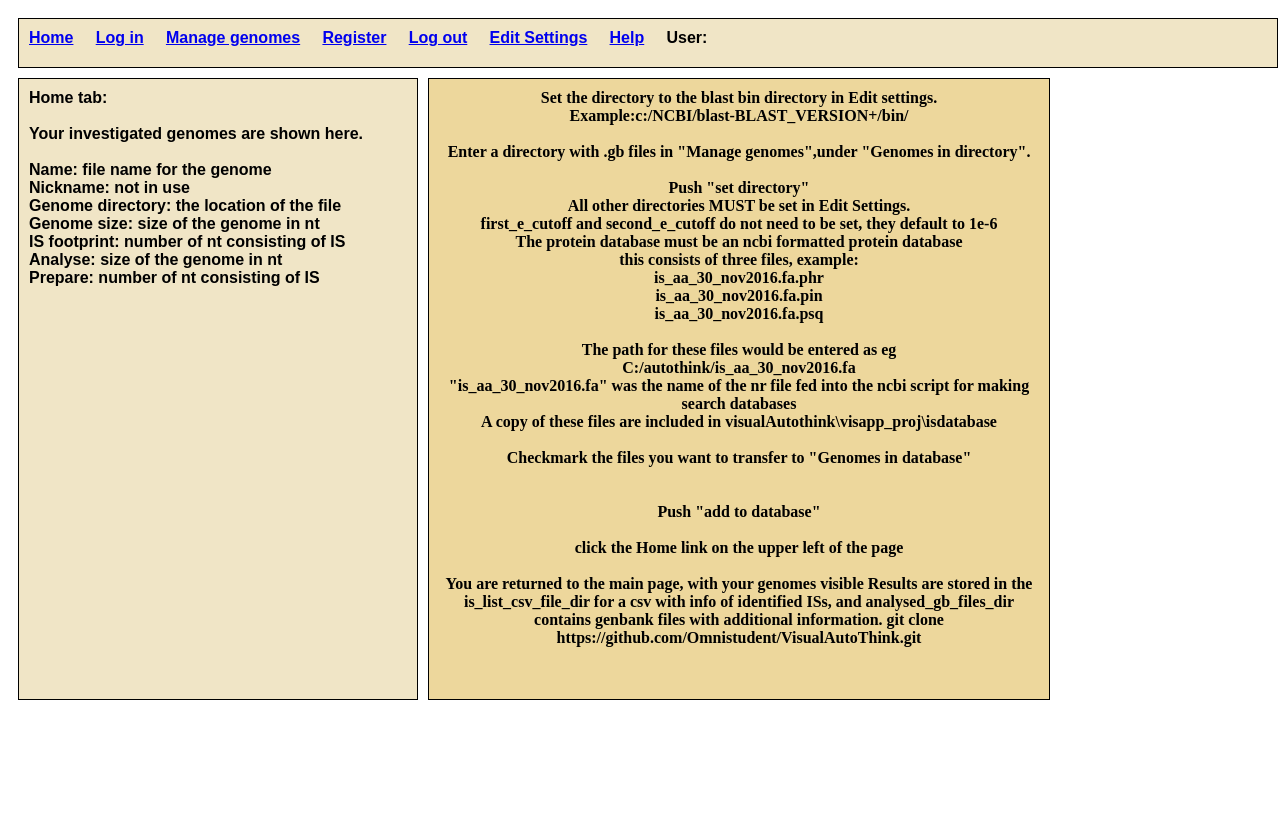
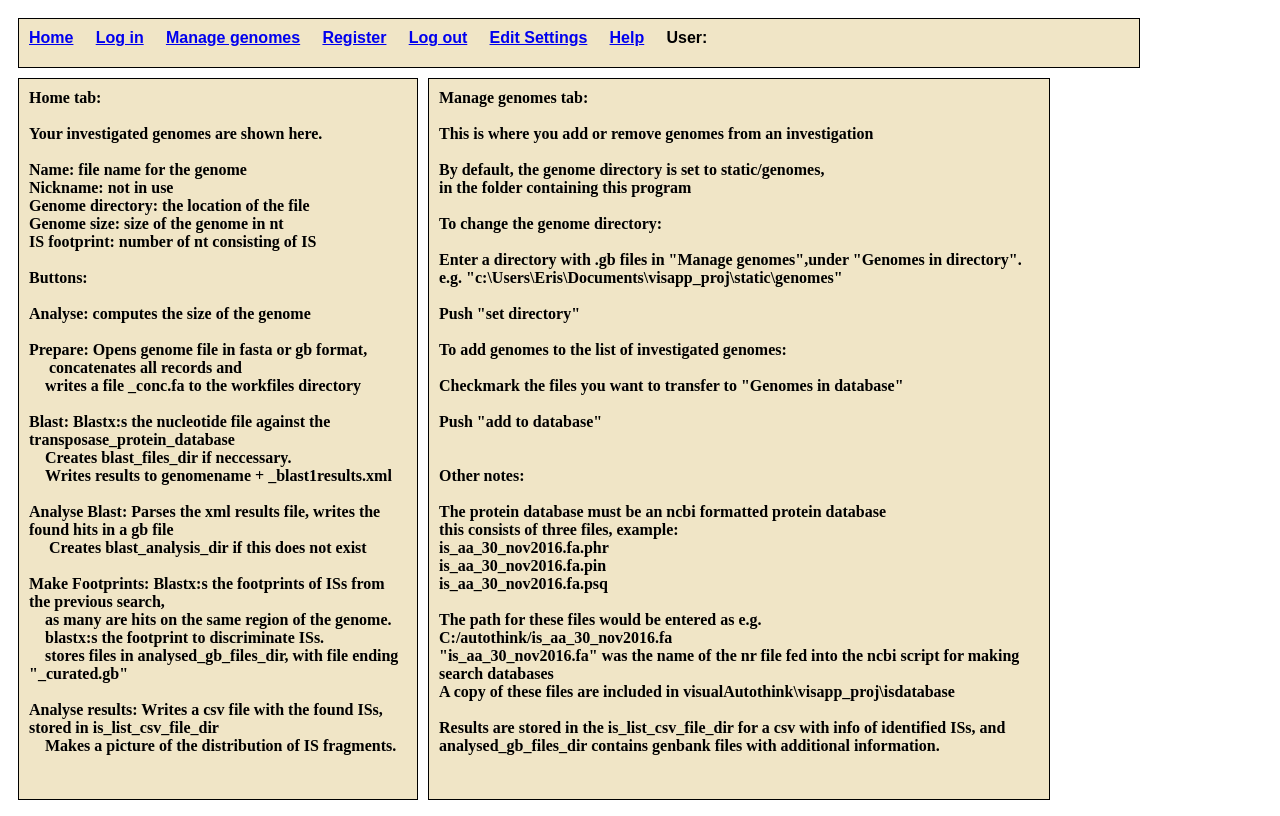
Before and after one commit to Omnistudent/Transposeek_dev, a Django app: page /help in a window 1280 px wide. Run offline with Django 4.2, Linux system fonts and the light colour scheme; a user stored in the database is signed in; data comes from the database, SQL or seed files in the repository; tables that the repository leaves empty hold one stand-in row (values such as "Sample post").

Commit message:
better help file

```diff
--- a/event/templates/event/help.html
+++ b/event/templates/event/help.html
@@ -37,6 +37,7 @@
 
 
 .header {
+  width: 1100px;
   grid-column-start: 1;
   grid-column-end: 4;
   outline: 2px;
@@ -62,7 +63,8 @@
   grid-row-start: 2;
   grid-row-end: span 2;
   grid-column-start: 1;
-  height: 600px;
+  font-family: "IM Fell DW Pica","EB Garamond", serif;
+  height: 700px;
 
   outline: 1px;
   border: 1px solid #000000;
@@ -82,13 +84,13 @@
 
 .content-question_answer {
   width: 600px;
-  height: 600px;
+  height: 700px;
   font-family: "IM Fell DW Pica","EB Garamond", serif;
   border: 1px solid #000000;
   padding: 10px;
   margin: 0px;
   z-index: 1;
-  background-color: rgb(237, 215, 156);
+  background-color: rgb(240, 229, 198);
 }
 
 .footer {
@@ -205,8 +129,26 @@
     Genome directory: the location of the file<br>
     Genome size: size of the genome in nt<br>
     IS footprint: number of nt consisting of IS<br>
-    Analyse: size of the genome in nt<br>
-    Prepare: number of nt consisting of IS<br>
+    <br>
+    Buttons:<br>
+    <br>
+
+    Analyse: computes the size of the genome<br>
+    <br>
+    Prepare: Opens genome file in fasta or gb format,
+    <br>&nbsp;&nbsp;&nbsp;&nbsp; concatenates all records and <br>
+    &nbsp;&nbsp;&nbsp;&nbsp;writes a file _conc.fa to the workfiles directory<br><br>
+    Blast: Blastx:s the nucleotide file against the transposase_protein_database<br>
+    &nbsp;&nbsp;&nbsp;&nbsp;Creates blast_files_dir if neccessary.<br>
+    &nbsp;&nbsp;&nbsp;&nbsp;Writes results to genomename + _blast1results.xml<br><br>
+    Analyse Blast: Parses the xml results file, writes the found hits in a gb file<br>
+    &nbsp;&nbsp;&nbsp;&nbsp; Creates blast_analysis_dir if this does not exist<br><br>
+    Make Footprints: Blastx:s the footprints of ISs from the previous search,<br>
+    &nbsp;&nbsp;&nbsp;&nbsp;as many are hits on the same region of the genome.<br>
+    &nbsp;&nbsp;&nbsp;&nbsp;blastx:s the footprint to discriminate ISs.<br>
+    &nbsp;&nbsp;&nbsp;&nbsp;stores files in analysed_gb_files_dir, with file ending "_curated.gb"<br><br>
+    Analyse results: Writes a csv file with the found ISs, stored in is_list_csv_file_dir<br>
+    &nbsp;&nbsp;&nbsp;&nbsp;Makes a picture of the distribution of IS fragments.<br>
 
 
     </div> <!--End contentlarge-->
@@ -214,50 +156,51 @@
 
     <!--Questions window-->
      <div class="content-question_answer">
-      <center>
-        Set the directory to the blast bin directory in Edit settings.
+      Manage genomes tab:<br>
+      <br>
+      This is where you add or remove genomes from an investigation<br>
+      <br>
+      By default, the genome directory is set to static/genomes,<br>
+      in the folder containing this program<br>
         <br>
-        Example:c:/NCBI/blast-BLAST_VERSION+/bin/
+      To change the genome directory:<br><br>
+        Enter a directory with .gb files in "Manage genomes",under "Genomes in directory".
+        <br>
+        e.g. "c:\Users\Eris\Documents\visapp_proj\static\genomes"<br><br>
+        Push "set directory"<br>
         <br>
 
+      To add genomes to the list of investigated genomes:<br><br>
 
-        <br>
-        Enter a directory with .gb files in "Manage genomes",under "Genomes in directory".
-        <br><br>
-        Push "set directory"
-        <br>
-        All other directories MUST be set in Edit Settings.
-
-        <br>
-        first_e_cutoff and second_e_cutoff do not need to be set, they default to 1e-6
-        <br>
+      Checkmark the files you want to transfer to "Genomes in database"<br>
+      <br>
+      Push "add to database"
+      <br><br>
+      <br>
+      Other notes:<br>
+      <br>
         The protein database must be an ncbi formatted protein database<br>
         this consists of three files, example:<br>
         is_aa_30_nov2016.fa.phr<br>
         is_aa_30_nov2016.fa.pin<br>
         is_aa_30_nov2016.fa.psq<br>
         <br>
-        The path for these files would be entered as eg<br>
+        The path for these files would be entered as e.g.<br>
         C:/autothink/is_aa_30_nov2016.fa<br>
         "is_aa_30_nov2016.fa" was the name of the nr file fed into the ncbi script for making search databases<br>
         A copy of these files are included in visualAutothink\visapp_proj\isdatabase<br>
         <br>
 
-        Checkmark the files you want to transfer to "Genomes in database"<br>
-        <br><br>
-        Push "add to database"
-        <br><br>
-        click the Home link on the upper left of the page
-        <br><br>
-        You are returned to the main page, with your genomes visible
+
+
 
         Results are stored in the is_list_csv_file_dir for a csv with info of identified ISs, and
         analysed_gb_files_dir contains genbank files with additional information.
 
-        git clone https://github.com/Omnistudent/VisualAutoThink.git
+
       <br>
 
-  </center>
+
      </div>
 
 
--- a/event/templates/event/home.html
+++ b/event/templates/event/home.html
@@ -293,11 +293,6 @@
 });
 
 
-
-
-
-
-
 function receiveAnswer(command, answer,unused) {
   const selectedFilesList = document.getElementById('selectedFiles');
         const selectedFileNames = [];
--- a/event/views.py
+++ b/event/views.py
@@ -154,7 +154,6 @@
                 print(f"Received setting: {key} with value: {value}")
                 if hasattr(request.user.userprofile, key):
                     setattr(request.user.userprofile, key, value)
-                    print("it had attrirböeöölldd")
                     request.user.userprofile.save()
 
 
@@ -244,23 +243,16 @@
 
 
 
-
+        # Get the genome size and the number of contigs
         if sent_action == 'analyzefile':
-            print("sent_command analyzefile")
             sent_answer = request.POST.get('answer')
-
             genObj = genomeEntry.objects.filter(name=sent_answer).first()
-
             genomeFullPath=genObj.path+"/"+genObj.name
             contigs=getGenomeInfo(genomeFullPath)
-            print(contigs[0])
-            print(contigs[1])
             genObj.contigs_num=int(contigs[0])
             genObj.genome_size=int(contigs[1])
             genObj.save()
-
             dbsquares=getDatabaseAndView()
-
             sent_path=user.userprofile.current_genome_dir
             checkButtons()
             return render(request,'event/home.html',{'squaredb':dbsquares,'currentdir':sent_path,'currentdir_listing':currendir_listing})
@@ -268,24 +260,16 @@
 
 
         if sent_action == 'prepare':
-            print("sent_command prepare")
             sent_answer = request.POST.get('answer')
-
             genObj = genomeEntry.objects.filter(name=sent_answer).first()
-
             genomeFullPath=genObj.path+"/"+genObj.name
             contigs=prepareGenomeForBlast(genomeFullPath,genObj,sent_answer,user)
-            print(contigs[0])
-            print(contigs[1])
             genObj.contigs_num=contigs[0]
             genObj.genome_size=contigs[1]
             genObj.save()
-
             dbsquares=getDatabaseAndView()
-
             sent_path=user.userprofile.current_genome_dir
             checkButtons()
-
             return render(request,'event/home.html',{'squaredb':dbsquares,'currentdir':sent_path,'currentdir_listing':currendir_listing})
 
 
@@ -589,6 +573,7 @@
     fho3.close()
     return()
 
+# Opens genome file in fasta or gb format, concatenates all record and writes a file _conc.fa to the workfiles directory
 def prepareGenomeForBlast(genomeFullPath,genObj,genomename,user):
     file_end=genomename.split(".")[-1]
     file_start=genomename.split(".")[0]
@@ -596,7 +581,6 @@
     genbank_endings= ["gbk", "gb","gbff"]
     fasta_endings= ["fa", "fasta","fna"]
     genomeFullPath_fh=open(genomeFullPath,"r")
-    full_file_start=genomename.split(".")[0]
     concatFastaFilename=file_start+"_conc.fa"
     my_work_files_dir=user.userprofile.work_files_dir+"/"+file_start
     print(my_work_files_dir)
@@ -613,7 +597,6 @@
         print("error")
     numcontigs=len(parsed_genbank)
     totalgenomesize=0
-    concatenated_sequence = sum(parsed_genbank, Seq(""))
     tempstring=""
 
     for record in parsed_genbank:
@@ -633,10 +616,8 @@
     genObj.concat_fasta_file=outputname
 
     genObj.save()
-
     output_fh=open(outputname,"w")
 
-    output_filename = outputname
     SeqIO.write(concatenated_record, output_fh, "fasta")
     output_fh.close()
 
@@ -704,9 +685,6 @@
     return seq[start-1:end]
 
 def doblast(isseq,genObj,genomename,user):
-    #BASE_DIR = os.path.dirname(os.path.dirname(os.path.abspath(__file__)))
-    #print("dddddddddddddddd")
-    #print(BASE_DIR)
     file_start=genomename.split(".")[0]
     file_start=remove_extension(genomename)
     my_blast_files_dir=user.userprofile.blast_files_dir+"/"+file_start
@@ -720,7 +698,7 @@
     blastx_cline2 = NcbiblastxCommandline(query=genObj.concat_fasta_file, db=user.userprofile.transposase_protein_database, evalue=user.userprofile.first_e_cutoff, outfmt=5, out=resultsfilepath,max_target_seqs=10000,num_threads=4,query_gencode=11)
 
     blastline=user.userprofile.blast_directory+"blastx -db "+user.userprofile.transposase_protein_database+" -out "+resultsfilepath+" -query "+genObj.concat_fasta_file+" -query_gencode 11 -num_threads 4 -outfmt 5 -evalue "+ user.userprofile.first_e_cutoff
-    print("lll")
+
     print(user.userprofile.blast_directory+str(blastx_cline2))
     os.system(user.userprofile.blast_directory+str(blastx_cline2))
     return()
```
Also changed, not shown: other parts of event/templates/event/help.html (+1 -79 lines), event/templates/event/managegenomes.html (+3 -7 lines).
